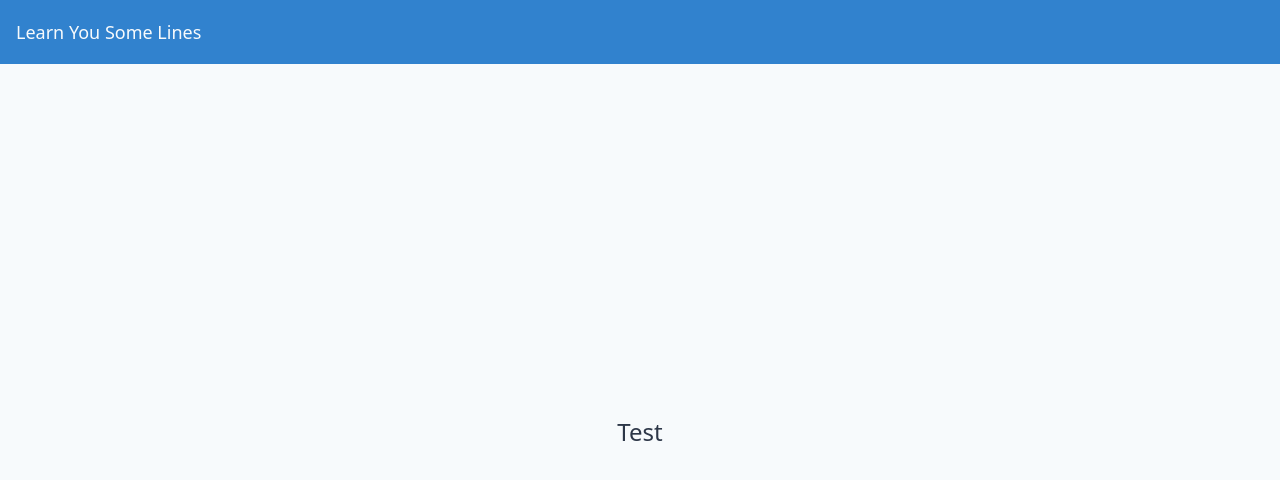
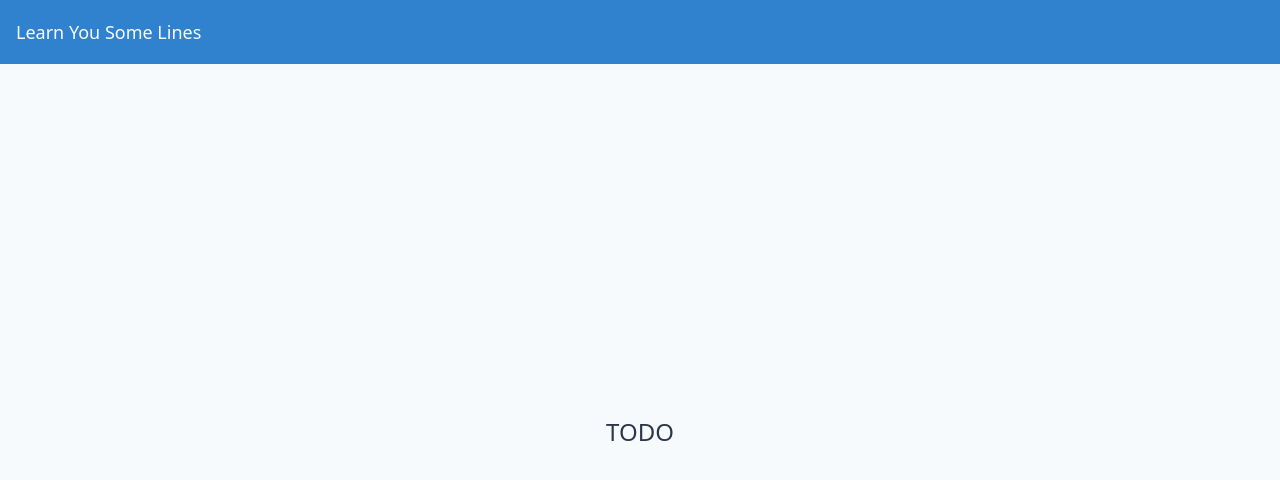
Before and after one commit to markhildreth/off-book-on-cue, a Svelte app: page / in a window 1280 px wide. Both pictures are taken after a click on the button "How It Works". Shown: the top 480 px of the page. Built offline with nearby package versions, Linux system fonts and the light colour scheme; what tailwindcss-font-inter would draw is missing.

Commit message:
Dummy "how" page.

```diff
--- a/src/components/How.svelte
+++ b/src/components/How.svelte
@@ -2,5 +2,5 @@
 </script>
 
 <div class="flex flex-col justify-center h-full">
-	<h1 class="text-center text-2xl">Test</h1>
+	<h1 class="text-center text-2xl">TODO</h1>
 </div>
```
